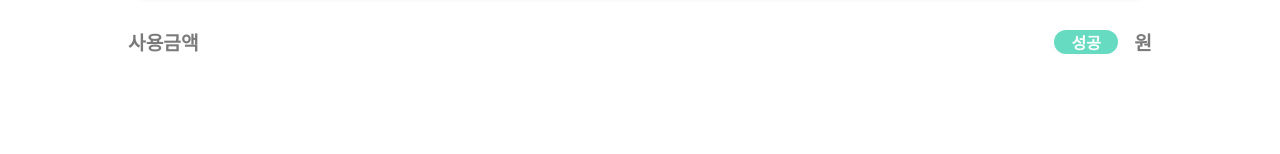
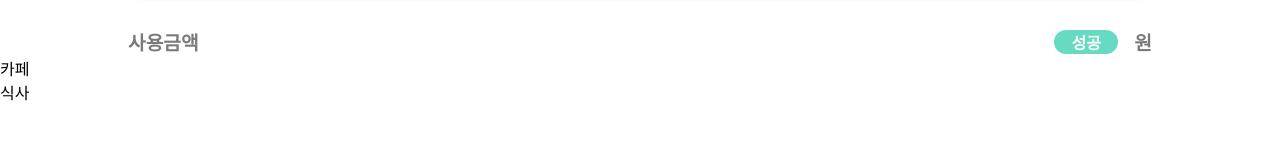
Before and after one commit to rainbowgon/haruman, a React (Create React App) app in the folder frontend/: page /calendar in a window 1280 px wide. Shown: the part 558-712 px from the top of the page. Built offline with nearby package versions, Linux system fonts and the light colour scheme; a web font is replaced by a local one.

Commit message:
[FE/save] sample data로 포멧 테스트 (진행중)

```diff
--- /dev/null
+++ b/frontend/src/constants/interfaces.tsx
@@ -0,0 +1,5 @@
+export interface ChallengeItem {
+  category: string;
+  content: string;
+  pay_amount: number;
+}
--- a/frontend/src/pages/CalendarPage.tsx
+++ b/frontend/src/pages/CalendarPage.tsx
@@ -1,11 +1,35 @@
-import React from "react";
+import React, { useState } from "react";
+
+// style
 import "../styles/calendar/CalendarpageStyle.scss"
+import MainStyle from "../components/MainStyle";
+
+// component
 import CalendarForm from "../components/Calender/CalenderForm";
-import MainStyle from "../components/MainStyle";
 import ChallengeCounterForm from "../components/Calender/ChallengeCounterForm";
 import ChallengeItemsForm from "../components/Calender/ChallengeItemsForm";
+import InfoItem from "../components/InfoItem";
+
+//interface value
+import { ChallengeItem } from "../constants/interfaces";
 
 const CalendarPage = () => {
+
+  // const [challengeitems, setChallengeitems] = useState<ChallengeItem[]>([]);
+  const [challengeitems, setChallengeitems] = useState<ChallengeItem[]>([
+    {
+      "category": "카페",
+      "content": "메가커피 아메리카노",
+      "pay_amount": 2500
+
+    },
+    {
+      "category": "식사",
+      "content": "소풍 참치김밥",
+      "pay_amount": 5000
+    }
+  ]);
+
   return (
     <MainStyle>
       <div className="calendarpage">
@@ -29,6 +53,16 @@ const CalendarPage = () => {
         <div className="challengeitems_form">
           <ChallengeItemsForm/>
         </div>
+        <div>
+          {
+            challengeitems.map((item, index) => (
+              // <InfoItem
+              //   value = {item}
+              // />
+              <div>{item.category}</div>
+            ))
+          }
+        </div>
       </div>
     </MainStyle>
   );
```
Also changed, not shown: frontend/src/components/InfoItem.tsx (renamed from frontend/src/components/PaymentItem.tsx, +9 -4 lines).
